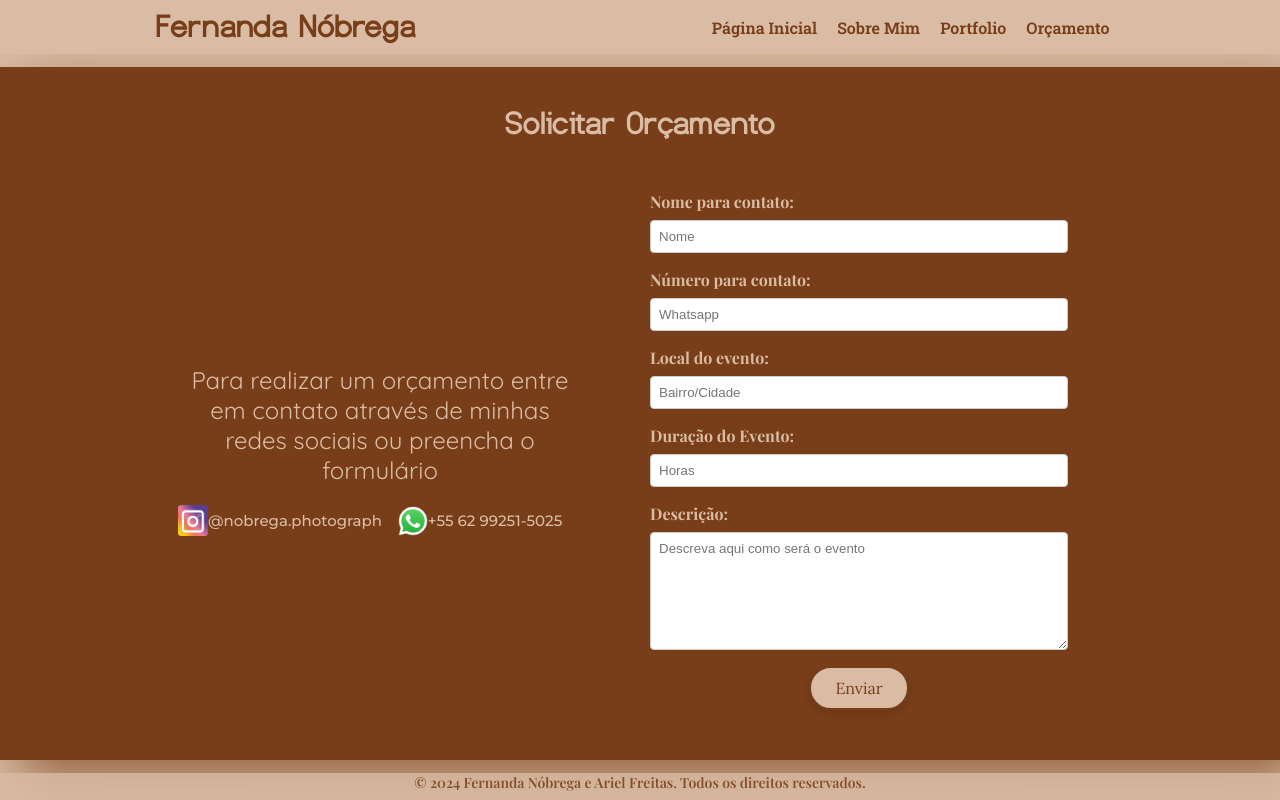
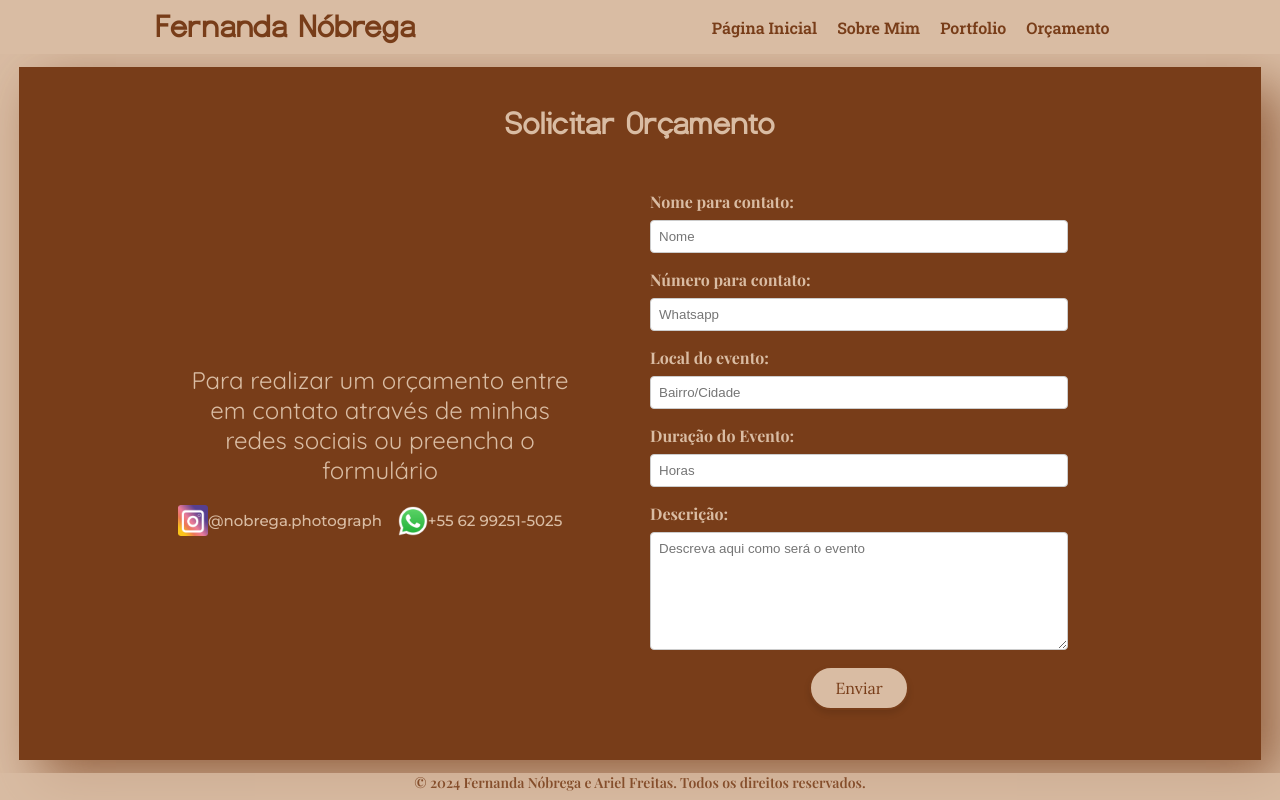
Before and after one commit to ArielFSantos/Fernanda_Nobrega, a React (Create React App) app in the folder nobrega/: page /contact in a window 1280 px wide. Built offline with nearby package versions, Linux system fonts and the light colour scheme; a web font is replaced by a local one.

Commit message:
done
site pronto, sexta feira irei subir

```diff
--- a/nobrega/src/components/Pages/about/about.js
+++ b/nobrega/src/components/Pages/about/about.js
@@ -1,7 +1,5 @@
 import React from 'react';
 import styles from './about.module.css';
-
-
 const About = () => (
   <div className={styles.container}>
     <main className={styles.containerMain}>
--- a/nobrega/src/components/Pages/contact/contact.js
+++ b/nobrega/src/components/Pages/contact/contact.js
@@ -87,7 +87,7 @@ function Contact() {
                                 <Field className={styles.description} as="textarea" id="descricao" name="descricao" placeholder="Descreva aqui como será o evento" />
                                 <ErrorMessage name="descricao" component="div" className={styles.error} />
 
-                                <button type="submit" disabled={isSubmitting}>Enviar</button>
+                                <button className={styles.buttonForm}  type="submit" disabled={isSubmitting}>Enviar</button>
                             </Form>
                         )}
                     </Formik>
--- a/nobrega/src/components/Pages/contact/contact.module.css
+++ b/nobrega/src/components/Pages/contact/contact.module.css
@@ -99,7 +99,7 @@ input, .description {
     height: 100px;
 }
 
-button {
+.buttonForm {
     margin: auto;
     background-color: var(--cor01);
     color: var(--cor03);
@@ -114,7 +114,7 @@ button {
     box-shadow: 0 4px 6px rgba(0, 0, 0, 0.1);
 }
 
-button:hover {
+.buttonForm:hover {
     background-color: var(--cor03);
     color: var(--cor01);
     border: 2px solid var(--cor01);
@@ -127,6 +127,7 @@ button:hover {
 }
 @media (max-width: 1300px) {
     .bgMain{
-        width: 100vw;
+        width: 97vw;
+
     }
   }
--- a/nobrega/src/components/Pages/photos/photos.module.css
+++ b/nobrega/src/components/Pages/photos/photos.module.css
@@ -89,7 +89,6 @@
 .navButton:last-of-type {
     right: 10px;
 }
-/* src/components/Pages/photos/photos.module.css */
 
 .customModal {
     max-width: 90%; /* Define a largura máxima do modal */
```
Also changed, not shown: nobrega/src/components/button/button.js (deleted, +0 -10 lines), nobrega/src/components/button/button.module.css (deleted).
